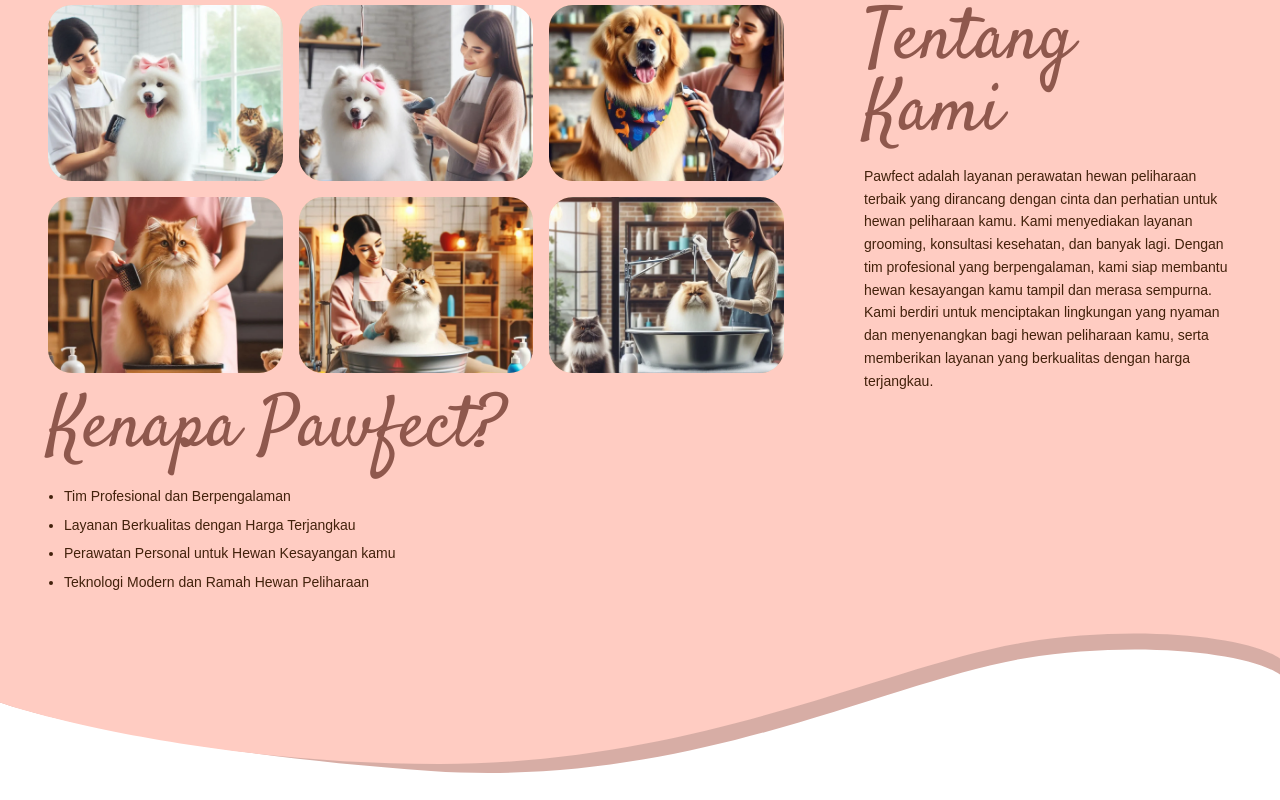
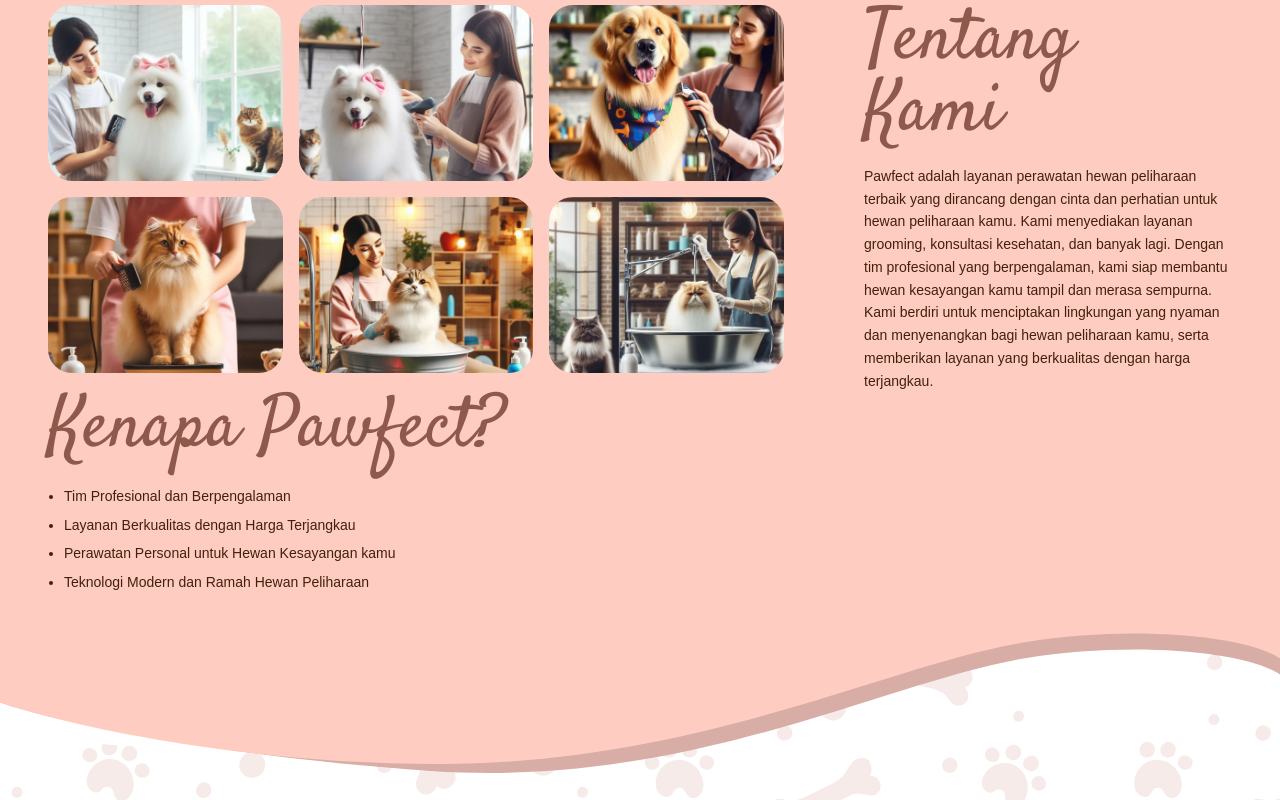
Before and after one commit to ferii007/pawfect, a Next.js app: page / in a window 1280 px wide. Shown: the part 1147-1947 px from the top of the page. Before the commit the page ends 1920 px from the top, so only its background shows below. Built offline with nearby package versions, Linux system fonts and the light colour scheme; a web font is replaced by a local one.

Commit message:
Prepare testimonial section

```diff
--- a/src/app/components/about_section/AboutSection.jsx
+++ b/src/app/components/about_section/AboutSection.jsx
@@ -6,7 +6,7 @@
 
 const AboutSection = () => {
     return (
-        <section className="relative translate-y-[35rem]">
+        <section className="relative mt-[35rem]">
             <div className="about-section-container">
                 <div className="responsive-padding-x">
                     <div className="about-element pt-4">
--- /dev/null
+++ b/src/app/components/testimonial_section/TestimonialSection.jsx
@@ -0,0 +1,9 @@
+const TestimonialSection = () => {
+    return (
+        <section className="relative h-[3000px] bg-bone -z-20">
+            <h1>Hello World</h1>
+        </section>
+    )
+}
+
+export default TestimonialSection
--- a/src/app/globals.css
+++ b/src/app/globals.css
@@ -59,6 +59,10 @@
   .bg-shape-1 {
     background-image: url('/images/background/background-shape-1.svg');
     width: 100%;
+  }
+
+  .bg-bone {
+    background-image: url('/images/background/background-bone-paw.svg');
   }
 
   .about-section-container {
--- a/src/app/page.js
+++ b/src/app/page.js
@@ -1,5 +1,6 @@
 import AboutSection from "./components/about_section/AboutSection";
 import HeroSection from "./components/hero_section/HeroSection";
+import TestimonialSection from "./components/testimonial_section/TestimonialSection";
 
 export default function Home() {
     return (
@@ -8,6 +9,8 @@
                 <HeroSection />
 
                 <AboutSection />
+
+                <TestimonialSection />
             </main>
         </div>
     );
```
